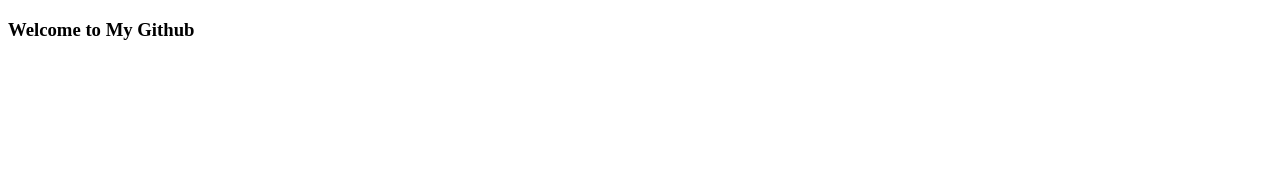
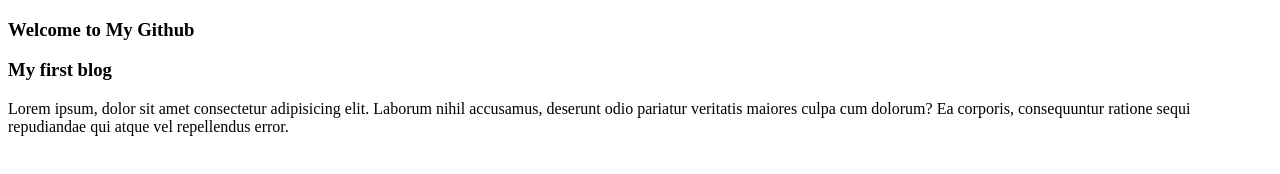
Before and after one commit to SaPa36/web-repo, a plain HTML site: page index.html in a window 1280 px wide. Drawn offline with Linux system fonts and the light colour scheme.

Commit message:
add a Blog

```diff
--- a/index.html
+++ b/index.html
@@ -7,5 +7,10 @@
 </head>
 <body>
     <h3>Welcome to My Github</h3>
+
+    <div>
+        <h3>My first blog</h3>
+        <p>Lorem ipsum, dolor sit amet consectetur adipisicing elit. Laborum nihil accusamus, deserunt odio pariatur veritatis maiores culpa cum dolorum? Ea corporis, consequuntur ratione sequi repudiandae qui atque vel repellendus error.</p>
+    </div>
 </body>
 </html>
```
